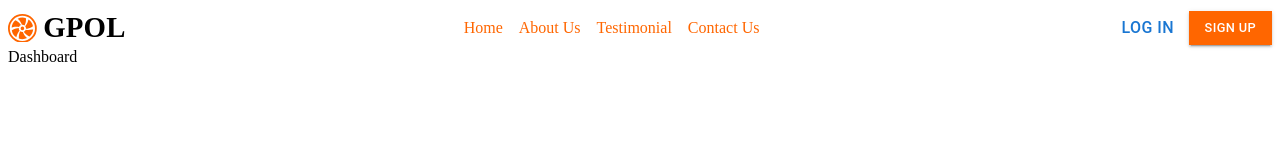
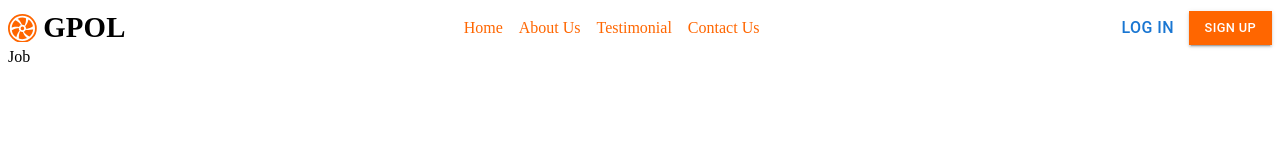
Before and after one commit to Cavein254/gpolive-0.0.2, a Next.js app: page /dashboard in a window 1280 px wide. Shown: the top 160 px of the page. Built offline with nearby package versions, Linux system fonts and the light colour scheme.

Commit message:
Add search functions

```diff
--- a/components/dashboard/Dashboard.tsx
+++ b/components/dashboard/Dashboard.tsx
@@ -1,7 +1,8 @@
+import Job from "./Job"
 
 const Dashboard = () => {
   return (
-    <div>Dashboard</div>
+    <Job />
   )
 }
 
--- /dev/null
+++ b/components/dashboard/Job.tsx
@@ -0,0 +1,8 @@
+
+const Job = () => {
+  return (
+    <div>Job</div>
+  )
+}
+
+export default Job
```
Also changed, not shown: components/searchoverlay/SearchOverlay.tsx (added, +8 -0 lines).
